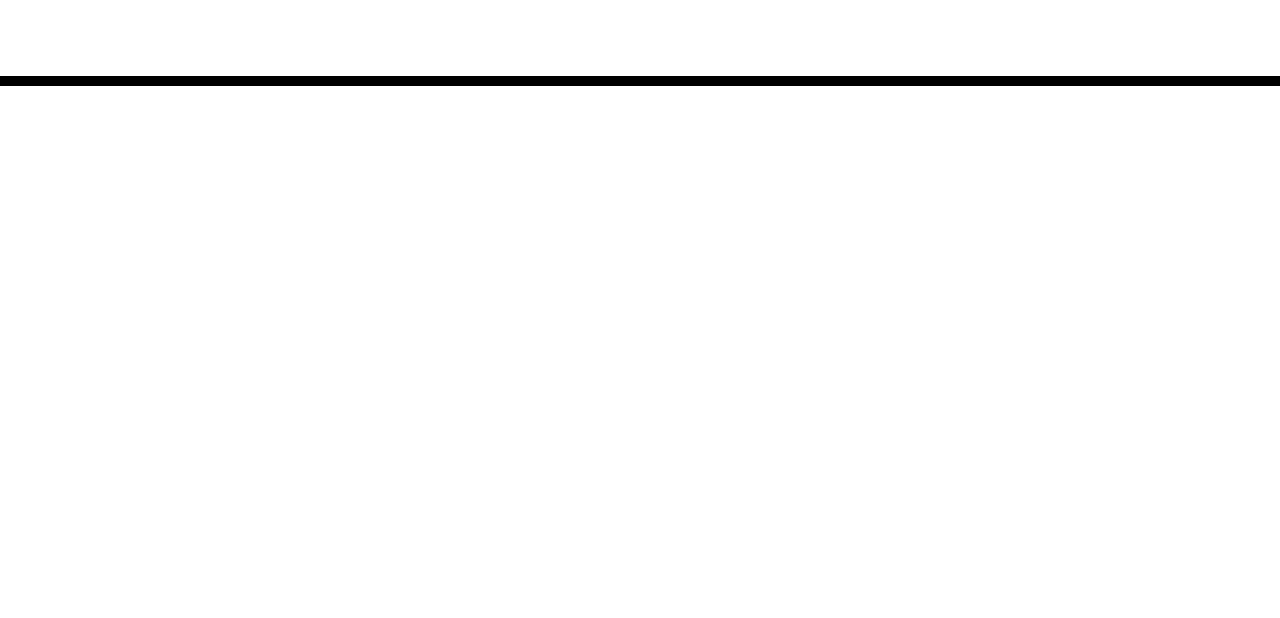
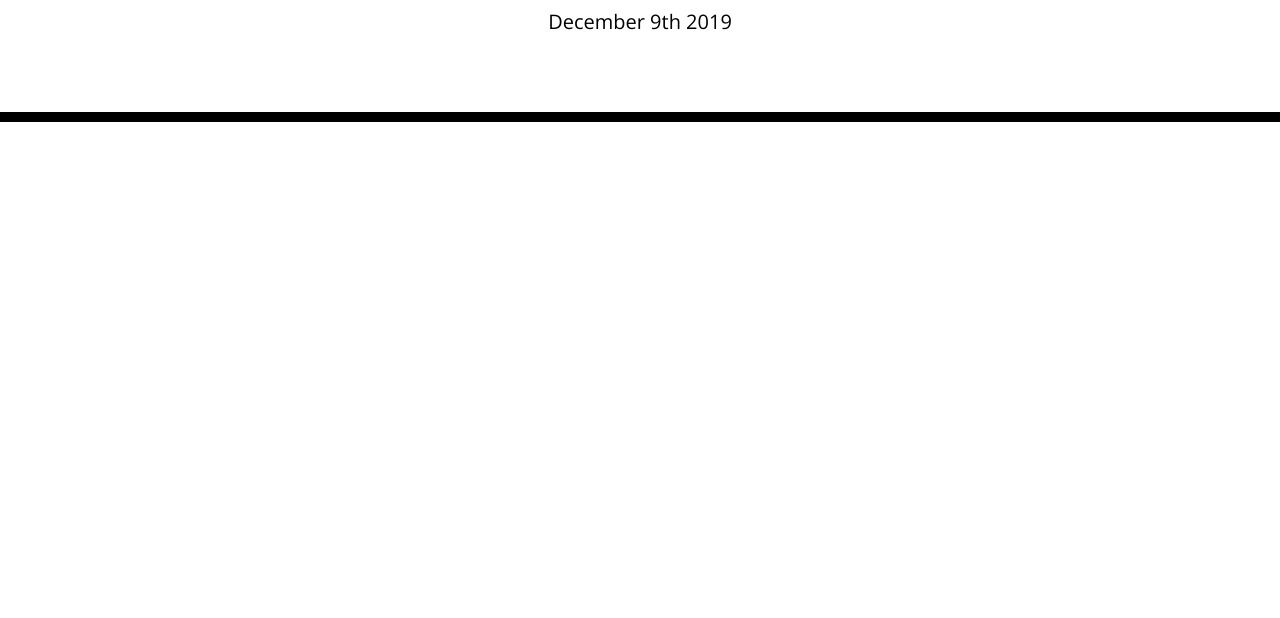
Before and after one commit to lilliana1/day_planner, a plain HTML site: page index.html in a window 1280 px wide. Shown: the part 182-800 px from the top of the page. Drawn offline with nearby package versions, Linux system fonts and the light colour scheme.

Commit message:
added current date

```diff
--- a/index.html
+++ b/index.html
@@ -1,25 +1,16 @@
 <!DOCTYPE html>
 <html lang="en">
+
   <head>
     <meta charset="UTF-8" />
     <meta name="viewport" content="width=device-width, initial-scale=1.0" />
     <meta http-equiv="X-UA-Compatible" content="ie=edge" />
-    <link
-      rel="stylesheet"
-      href="https://stackpath.bootstrapcdn.com/bootstrap/4.3.1/css/bootstrap.min.css"
-    />
-    <link
-      rel="stylesheet"
-      href="https://use.fontawesome.com/releases/v5.8.1/css/all.css"
-      integrity="sha384-50oBUHEmvpQ+1lW4y57PTFmhCaXp0ML5d60M1M7uH2+nqUivzIebhndOJK28anvf"
-      crossorigin="anonymous"
-    />
-    <link
-      href="https://fonts.googleapis.com/css?family=Open+Sans&display=swap"
-      rel="stylesheet"
-    />
-    <link rel="stylesheet" href="style.css" />
+    <link rel="stylesheet" href="https://stackpath.bootstrapcdn.com/bootstrap/4.3.1/css/bootstrap.min.css"/>
+    <link rel="stylesheet" href="https://use.fontawesome.com/releases/v5.8.1/css/all.css" integrity="sha384-50oBUHEmvpQ+1lW4y57PTFmhCaXp0ML5d60M1M7uH2+nqUivzIebhndOJK28anvf" crossorigin="anonymous"/>
+    <link href="https://fonts.googleapis.com/css?family=Open+Sans&display=swap" rel="stylesheet"/>
+    <link rel="stylesheet" href="style.css"/>
     <title>Work Day Scheduler</title>
+
   </head>
 
   <body>
@@ -34,5 +25,6 @@
 
     <script src="https://code.jquery.com/jquery-3.4.1.min.js"></script>
     <script src="https://cdnjs.cloudflare.com/ajax/libs/moment.js/2.24.0/moment.min.js"></script>
+    <script src="script.js"></script>
   </body>
 </html>
--- /dev/null
+++ b/script.js
@@ -0,0 +1 @@
+$("#currentDay").text(moment().format('MMMM Do YYYY'));
```
